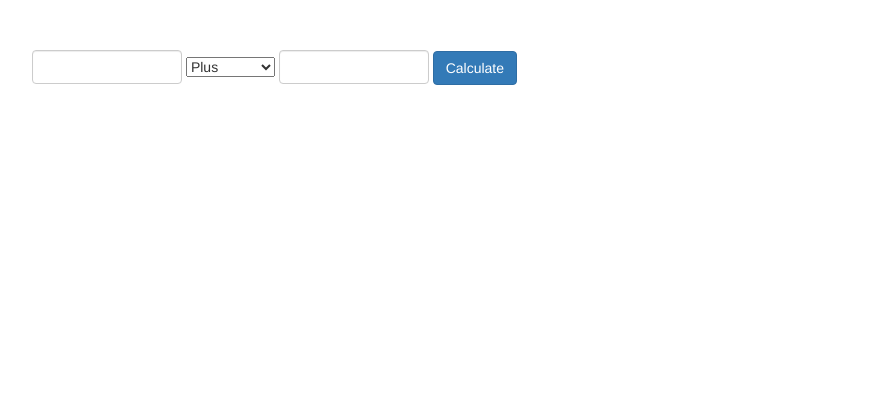
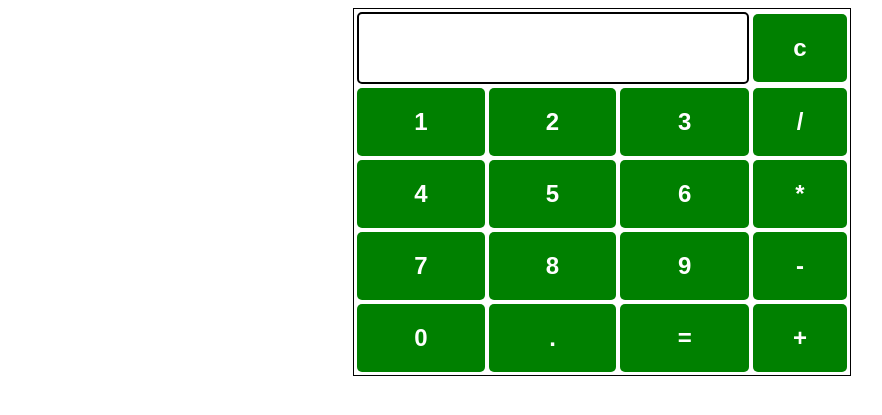
Before and after one commit to OliverDugmore/Calculator2, a PHP site: page / in a window 1280 px wide. Shown: the top 415 px of the page, without its empty margins (38-920 px from the left). Run offline with PHP 8.4, Linux system fonts and the light colour scheme.

Commit message:
Update index.php

```diff
--- a/index.php
+++ b/index.php
@@ -1,70 +1,75 @@
 <!DOCTYPE html>
 <html>
-	<head>
-		<title>Calculator</title>
-		<meta charset="utf-8">
-		<meta http-equiv="X-UA-Compatible" content="IE=edge">
-		<meta name="viewport" content="width=device-width, initial-scale=1">
 
-		<link href="https://maxcdn.bootstrapcdn.com/bootstrap/3.3.5/css/bootstrap.min.css" rel="stylesheet">
-	</head>
-	<body>
+<head>
+    <title>HTML Calculator</title>
 
-		<div class="container" style="margin-top: 50px">
+    <!-- For styling -->
+    <style>
+        table {
+            border: 1px solid black;
+            margin-left: auto;
+            margin-right: auto;
+        }
 
-			<?php
+        input[type="button"] {
+            width: 100%;
+            padding: 20px 40px;
+            background-color: green;
+            color: white;
+            font-size: 24px;
+            font-weight: bold;
+            border: none;
+            border-radius: 5px;
+        }
 
-				// If the submit button has been pressed
-				if(isset($_POST['submit']))
-				{
-					// Check number values
-					if(is_numeric($_POST['number1']) && is_numeric($_POST['number2']))
-					{
-						// Calculate total
-						if($_POST['operation'] == 'plus')
-						{
-							$total = $_POST['number1'] + $_POST['number2'];
-						}
-						if($_POST['operation'] == 'minus')
-						{
-							$total = $_POST['number1'] - $_POST['number2'];
-						}
-						if($_POST['operation'] == 'times')
-						{
-							$total = $_POST['number1'] * $_POST['number2'];
-						}
-						if($_POST['operation'] == 'divided by')
-						{
-							$total = $_POST['number1'] / $_POST['number2'];
-						}
+        input[type="text"] {
+            padding: 20px 30px;
+            font-size: 24px;
+            font-weight: bold;
+            border: none;
+            border-radius: 5px;
+            border: 2px solid black;
+        }
+    </style>
+</head>
 
-						// Print total to the browser
-						echo "<h1>{$_POST['number1']} {$_POST['operation']} {$_POST['number2']} equals {$total}</h1>";
+<body>
 
-					} else {
+    <!-- Create table -->
+    <table id="calcu">
+        <tr>
+            <td colspan="3">
+                <input type="text" id="result">
+            </td>
+            <td><input type="button" value="c"></td>
+        </tr>
 
-						// Print error message to the browser
-						echo 'Numeric values are required';
+        <tr>
+            <td><input type="button" value="1"></td>
+            <td><input type="button" value="2"></td>
+            <td><input type="button" value="3"></td>
+            <td><input type="button" value="/"></td>
+        </tr>
+        <tr>
+            <td><input type="button" value="4"></td>
+            <td><input type="button" value="5"></td>
+            <td><input type="button" value="6"></td>
+            <td><input type="button" value="*"></td>
+        </tr>
+        <tr>
+            <td><input type="button" value="7"></td>
+            <td><input type="button" value="8"></td>
+            <td><input type="button" value="9"></td>
+            <td><input type="button" value="-"></td>
+        </tr>
+        <tr>
+            <td><input type="button" value="0"></td>
+            <td><input type="button" value="."></td>
+            <td><input type="button" value="="></td>
+            <td><input type="button" value="+"></td>
+        </tr>
+    </table>
+</body>
 
-					}
-				}
-
-			?>
-
-		    <!-- Calculator form -->
-		    <form method="post" action="calculator.php">
-		        <input name="number1" type="text" class="form-control" style="width: 150px; display: inline" />
-		        <select name="operation">
-		        	<option value="plus">Plus</option>
-		            <option value="minus">Minus</option>
-		            <option value="times">Times</option>
-		            <option value="divided by">Divided By</option>
-		        </select>
-		        <input name="number2" type="text" class="form-control" style="width: 150px; display: inline" />
-		        <input name="submit" type="submit" value="Calculate" class="btn btn-primary" />
-		    </form>
-
-		</div>
-
-	</body>
 </html>
```
